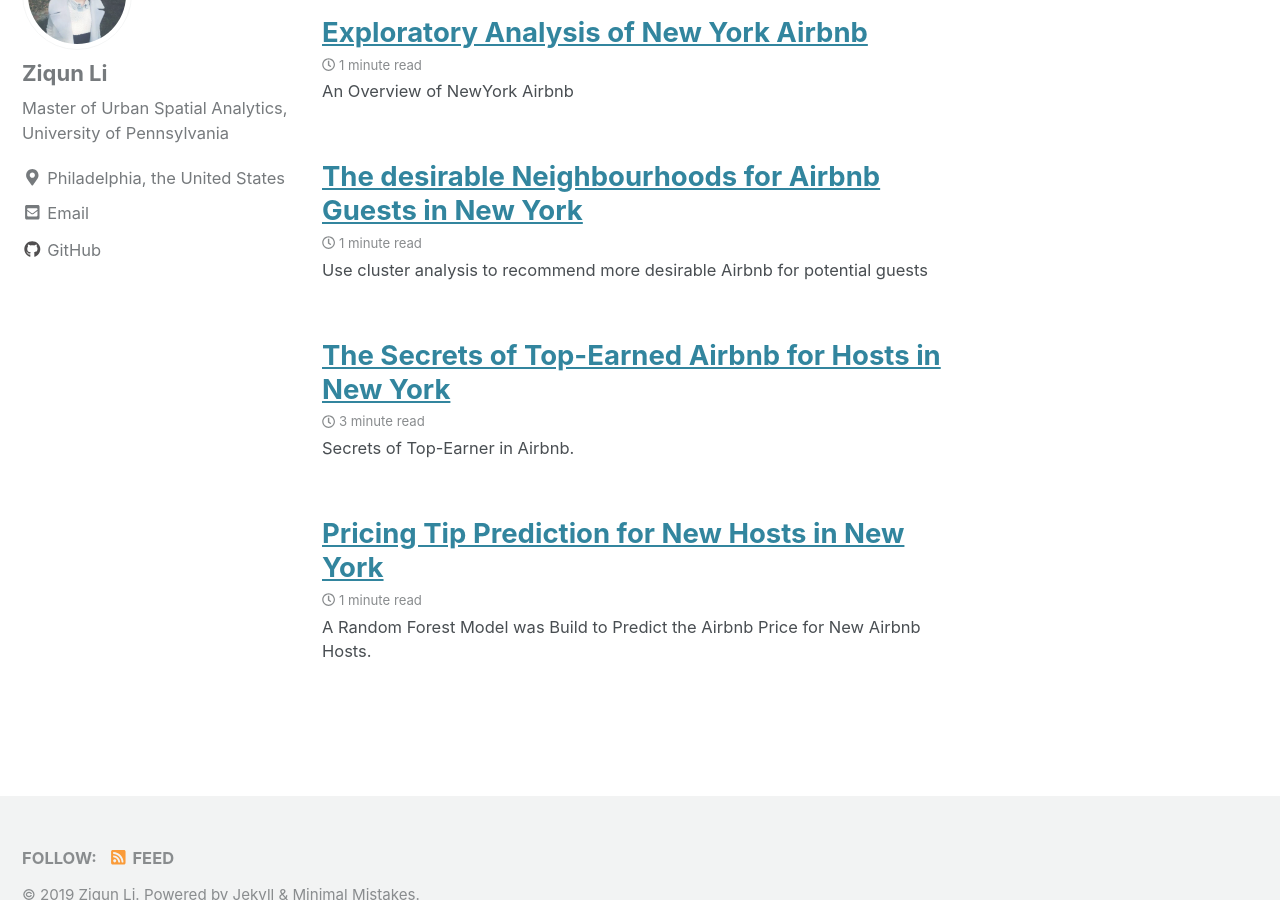
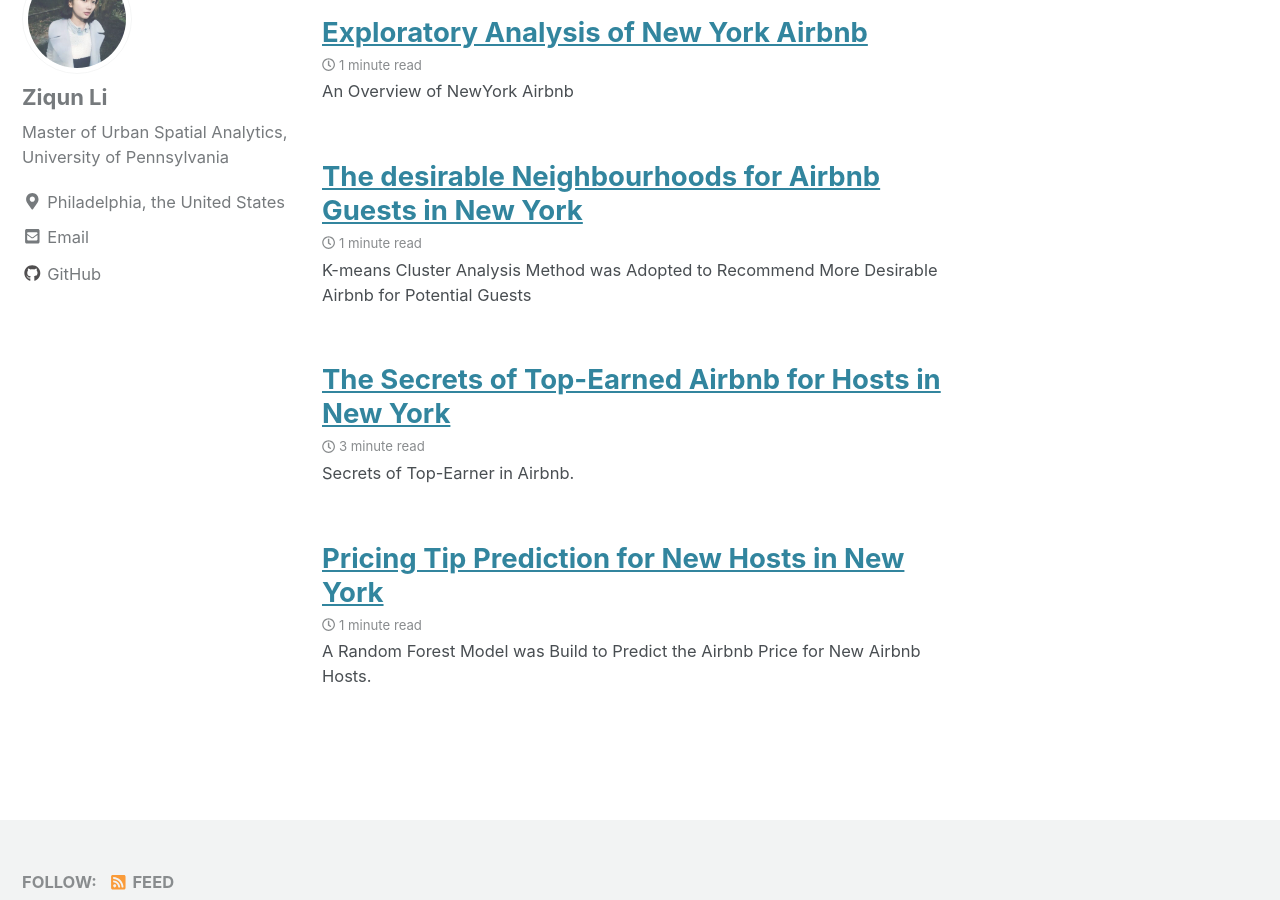
Before and after one commit to liziqun/MUSA620_Final_Project, a Jekyll site: the page built from index.html, in a window 1280 px wide and 900 px high, scrolled down 324 px. Built offline with Jekyll 4.4.1, drawn with Linux system fonts in a browser that asks for light colours; cached includes are drawn as plain includes; nearby versions of some CDN libraries; a script that is not in the unit is left out; the list of posts is cut into pages by our own code.

Commit message:
Update 2019-12-12-3.Find-Desirable-Neighbourhood-for-Guests-in-New-York .md

```diff
--- a/_posts/2019-12-12-3.Find-Desirable-Neighbourhood-for-Guests-in-New-York .md
+++ b/_posts/2019-12-12-3.Find-Desirable-Neighbourhood-for-Guests-in-New-York .md
@@ -3,7 +3,7 @@ title: "The desirable Neighbourhoods for Airbnb Guests in New York "
 date: 2019-12-10T15:34:30-04:00
 published: true
 tags: [Cluster Analysis, Altair]
-excerpt: "Use cluster analysis to recommend more desirable Airbnb for potential guests"
+excerpt: "K-means Cluster Analysis Method was Adopted to Recommend More Desirable Airbnb for Potential Guests"
 altair-loader:
   altair-chart-1: "charts/altair_cluster.json"
 toc: true
```
